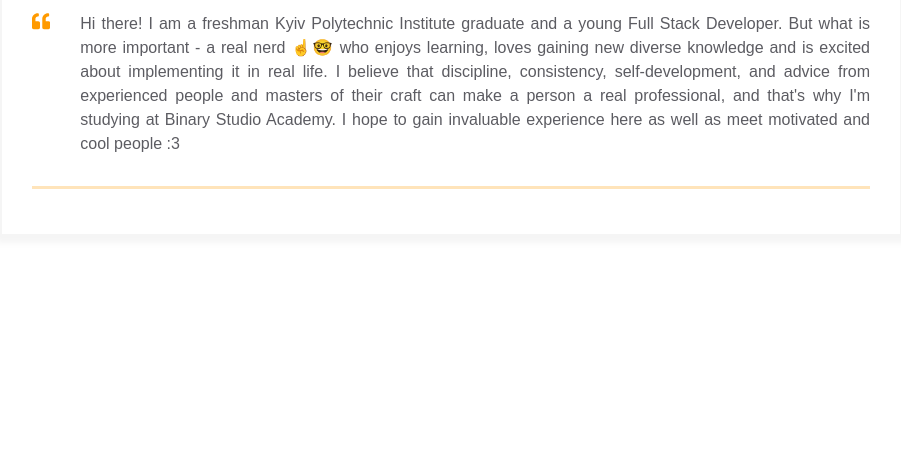
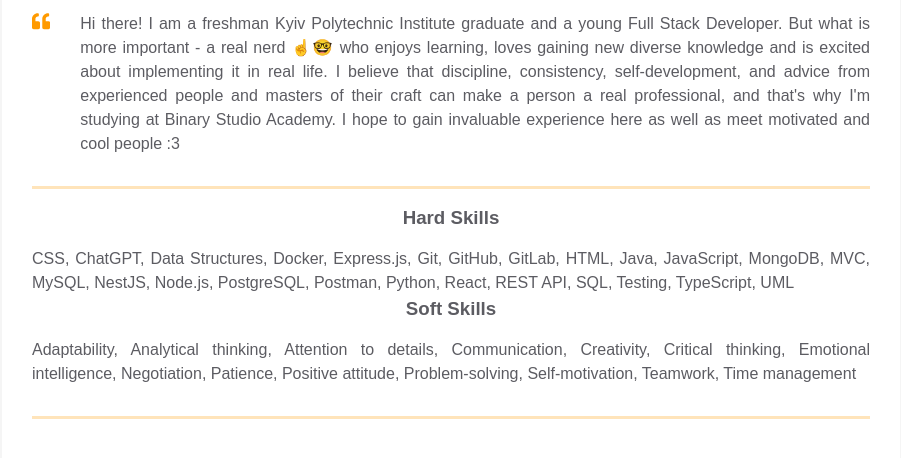
Before and after one commit to SofiiaTrokhymchuk/homepage, a plain HTML site: page index.html in a window 1280 px wide. Shown: the part 426-884 px from the top of the page, without its empty margins (189-1090 px from the left). Before the commit the page ends 800 px from the top, so only its background shows below. Drawn offline with Linux system fonts and the light colour scheme.

Commit message:
Added skills info markup

```diff
--- a/index.html
+++ b/index.html
@@ -153,6 +153,27 @@
           </div>
         </div>
       </div>
+
+      <div class="container">
+        <div class="resume__block">
+          <div class="skills">
+            <h3 class="skills__header">Hard Skills</h3>
+            <p class="skills__text">
+              CSS, ChatGPT, Data Structures, Docker, Express.js, Git, GitHub, GitLab, HTML, Java, JavaScript, MongoDB,
+              MVC, MySQL, NestJS, Node.js, PostgreSQL, Postman, Python, React, REST API, SQL, Testing, TypeScript, UML
+            </p>
+          </div>
+
+          <div class="skills">
+            <h3 class="skills__header">Soft Skills</h3>
+            <p class="skills__text">
+              Adaptability, Analytical thinking, Attention to details, Communication, Creativity, Critical thinking,
+              Emotional intelligence, Negotiation, Patience, Positive attitude, Problem-solving, Self-motivation,
+              Teamwork, Time management
+            </p>
+          </div>
+        </div>
+      </div>
     </div>
   </main>
 </body>
```
